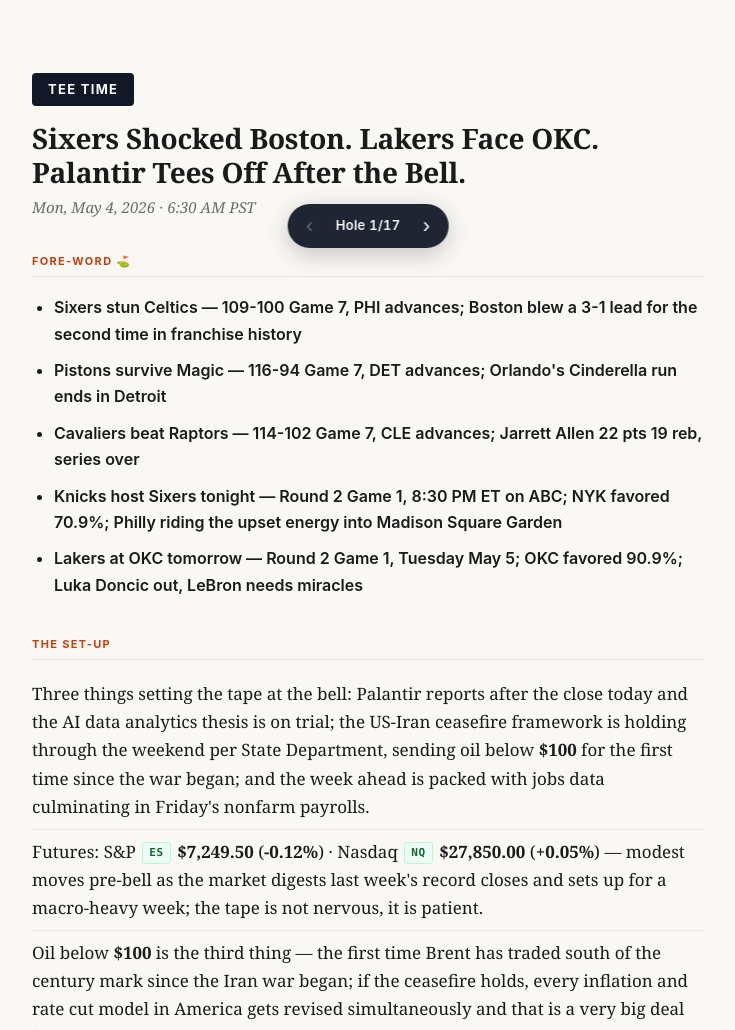
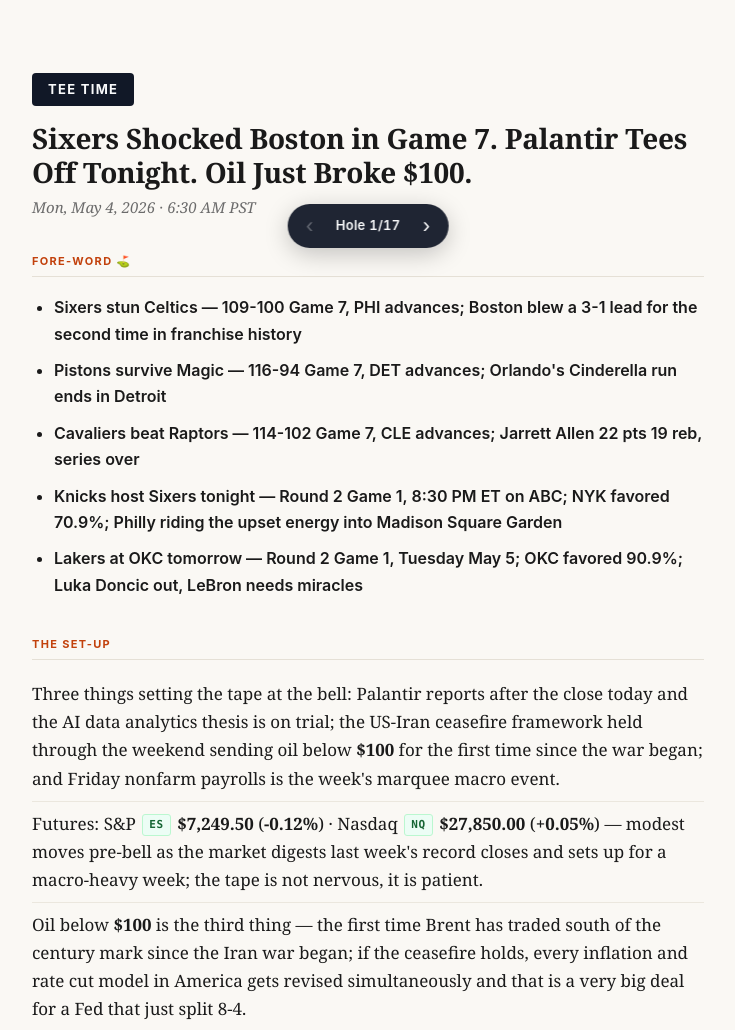
Before and after one commit to ramses1393-spec/greenfeescapital, a plain HTML site: page greenfeescapital-blog/index.html in a window 1280 px wide. Shown: the part 534-1564 px from the top of the page, without its empty margins (272-1007 px from the left). Drawn offline with Linux system fonts and the light colour scheme.

Commit message:
fix(tee-time): correct headline and all Lakers references — Game 1 is Tuesday May 5 in OKC

```diff
--- a/greenfeescapital-blog/index.html
+++ b/greenfeescapital-blog/index.html
@@ -587,7 +587,7 @@
 
   <article class="post" id="2026-05-04-tee-time">
   <span class="kicker">Tee Time</span>
-  <h2>Sixers Shocked Boston. Lakers Face OKC. Palantir Tees Off After the Bell. <a class="permalink" href="#2026-05-04-tee-time" aria-label="Permalink">#</a></h2>
+  <h2>Sixers Shocked Boston in Game 7. Palantir Tees Off Tonight. Oil Just Broke $100. <a class="permalink" href="#2026-05-04-tee-time" aria-label="Permalink">#</a></h2>
   <div class="dateline">Mon, May 4, 2026 · 6:30 AM PST</div>
 
   <h3>Fore-Word ⛳</h3>
@@ -601,7 +601,7 @@
 
   <h3>The Set-Up</h3>
   <ul>
-    <li>Three things setting the tape at the bell: Palantir reports after the close today and the AI data analytics thesis is on trial; the US-Iran ceasefire framework is holding through the weekend per State Department, sending oil below <strong>$100</strong> for the first time since the war began; and the week ahead is packed with jobs data culminating in Friday's nonfarm payrolls.</li>
+    <li>Three things setting the tape at the bell: Palantir reports after the close today and the AI data analytics thesis is on trial; the US-Iran ceasefire framework held through the weekend sending oil below <strong>$100</strong> for the first time since the war began; and Friday nonfarm payrolls is the week's marquee macro event.</li>
     <li>Futures: S&P <span class="ticker">ES</span> <strong>$7,249.50</strong> (<strong>-0.12%</strong>) · Nasdaq <span class="ticker">NQ</span> <strong>$27,850.00</strong> (<strong>+0.05%</strong>) — modest moves pre-bell as the market digests last week's record closes and sets up for a macro-heavy week; the tape is not nervous, it is patient.</li>
     <li>Oil below <strong>$100</strong> is the third thing — the first time Brent has traded south of the century mark since the Iran war began; if the ceasefire holds, every inflation and rate cut model in America gets revised simultaneously and that is a very big deal for a Fed that just split 8-4.</li>
   </ul>
```
